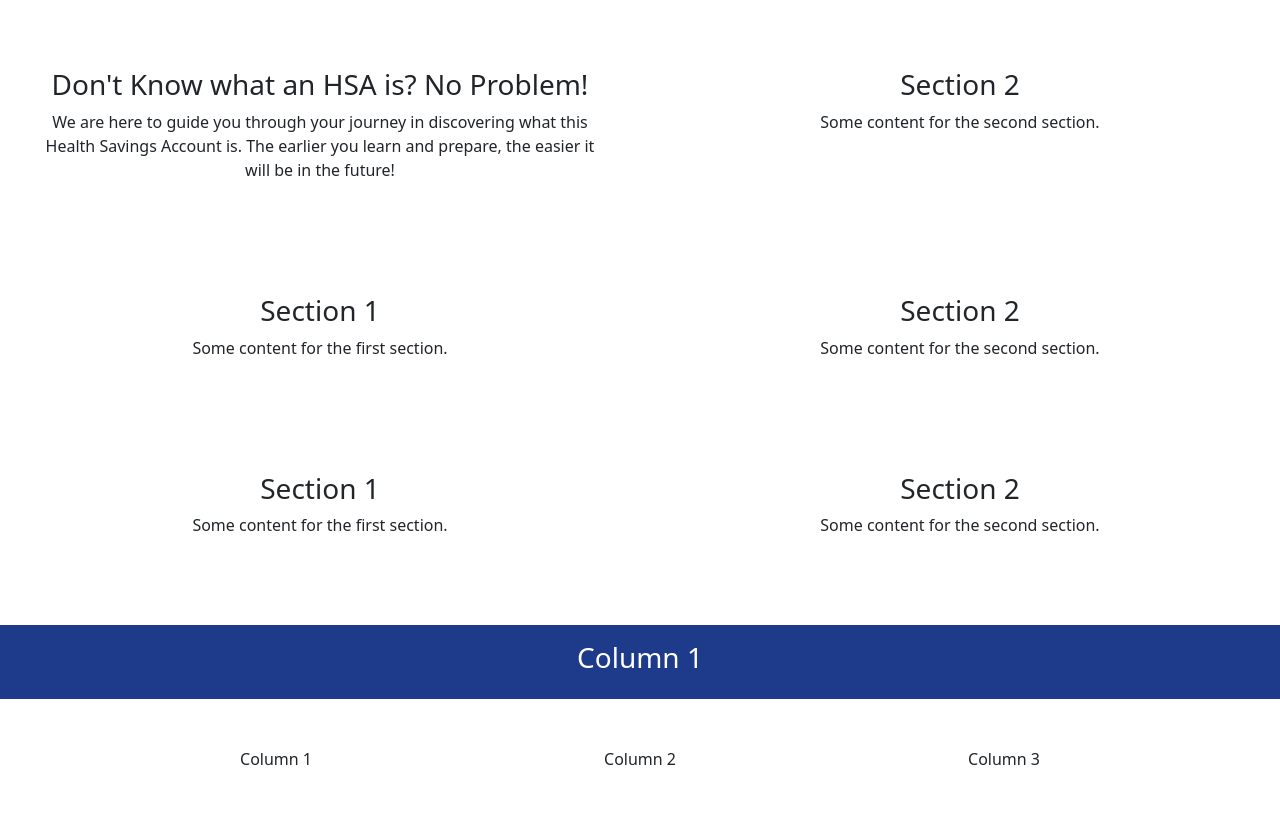
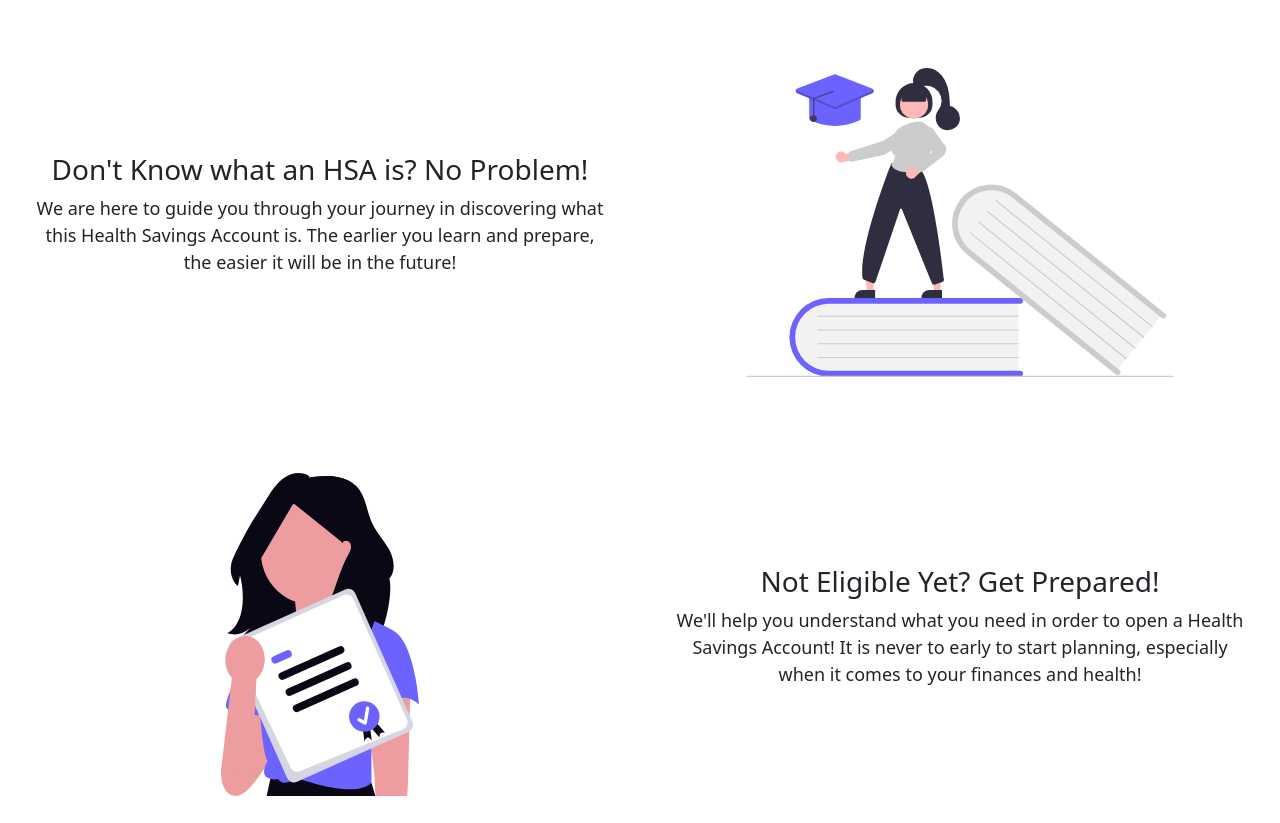
Before and after one commit to josevigil298/HSA-Project-Informatics172, a website: page index.html in a window 1280 px wide. Shown: the part 340-1163 px from the top of the page. Drawn offline with nearby package versions, Linux system fonts and the light colour scheme.

Commit message:
Starting the onboarding screens.

```diff
--- a/css/index.css
+++ b/css/index.css
@@ -11,7 +11,53 @@ body{
     font-weight: 600;
 }
 
+#navButton{
+    background-color: #2563eb;
+}
+
+#heroButton{
+    background-color: #2563eb;
+    border-style: solid;
+}
+
+
 .second-section{
     background-color: #1E3A8A;
-    color: white
+    color: white;
+    min-height: 30vh;
+    display: flex;
+    align-items: center;
 }
+
+.percentage{
+    font-weight: bold;
+}
+
+
+.responsive-img-1{
+    max-width: 75%;
+    height: auto;
+    display: block;
+    margin: 0 auto;
+}
+
+
+.responsive-img-2{
+    max-width: 35%;
+    height: auto;
+    display: block;
+    margin: 0 auto;
+}
+
+.responsive-img-3{
+    max-width: 75%;
+    height: auto;
+    display: block;
+    margin: 0 auto;
+}
+
+
+
+.Section-Text{
+    font-size: large;
+}
--- a/index.html
+++ b/index.html
@@ -32,62 +32,65 @@
                 </div>
 
                 <div class="my-5">
-                    <div class ="row">
+                    <div class ="row align-items-center">
                         <!--First Section-->
-                        <div class="col-md-6 mb-4 mb-md-0">
-                            <div class="p-4 rounded h-100 text-center">
+                        <div class="col-md-6 order-2 order-md-1 mb-4 mb-md-0">
+                            <div class="content-container p-4 rounded h-100 text-center">
                                 <h3>Don't Know what an HSA is? No Problem!</h3>
-                                <p>We are here to guide you through your journey in discovering what this Health Savings Account is.
+                                <p class="Section-Text">We are here to guide you through your journey in discovering what this Health Savings Account is.
                                     The earlier you learn and prepare, the easier it will be in the future!
                                 </p>
                             </div>
                         </div>
 
                         <!-- Second Section -->
-                        <div class="col-md-6">
+                        <div class="col-md-6 order-1 order-md-2">
                             <div class="p-4 rounded h-100 text-center">
-                                <h3>Section 2</h3>
-                                <p>Some content for the second section.</p>
+                                <img src = "img/undraw_education_3vwh.svg" alt = "Women standing on a book reaching for a graduation cap."
+                                class = "responsive-img-1">
                             </div>
                         </div>
                     </div>
                 </div>
 
                 <div class="my-5">
-                    <div class ="row">
+                    <div class ="row align-items-center">
                         <!--First Section-->
                         <div class="col-md-6 mb-4 mb-md-0">
                             <div class="p-4 rounded h-100 text-center">
-                                <h3>Section 1</h3>
-                                <p>Some content for the first section.</p>
+                                <img src = "img/undraw_certificate_cqps.svg" alt = "Women holding a certficate." class = "responsive-img-2">
                             </div>
                         </div>
 
                         <!-- Second Section -->
                         <div class="col-md-6">
-                            <div class="p-4 rounded h-100 text-center">
-                                <h3>Section 2</h3>
-                                <p>Some content for the second section.</p>
+                            <div class="content-container p-4 rounded h-100 text-center">
+                                <h3>Not Eligible Yet? Get Prepared!</h3>
+                                <p class="Section-Text">
+                                    We'll help you understand what you need in order to open a Health Savings Account!
+                                    It is never to early to start planning, especially when it comes to your finances and health!
+                                </p>
                             </div>
                         </div>
                     </div>
                 </div>
 
                 <div class="my-5">
-                    <div class ="row">
+                    <div class ="row align-items-center">
                         <!--First Section-->
-                        <div class="col-md-6 mb-4 mb-md-0">
-                            <div class="p-4 rounded h-100 text-center">
-                                <h3>Section 1</h3>
-                                <p>Some content for the first section.</p>
+                        <div class="col-md-6 order-2 order-md-1 mb-4 mb-md-0">
+                            <div class="content-container p-4 rounded h-100 text-center">
+                                <h3>Personalized to your situation!</h3>
+                                <p class="Section-Text">Your path is unique! We will help you create a personalized checklist, and even provide you with
+                                    resources along the way.
+                                </p>
                             </div>
                         </div>
 
                         <!-- Second Section -->
-                        <div class="col-md-6">
+                        <div class="col-md-6 order-1 order-md-2">
                             <div class="p-4 rounded h-100 text-center">
-                                <h3>Section 2</h3>
-                                <p>Some content for the second section.</p>
+                                <img src = "img/undraw_to-do-list_o3jf.svg" alt = "Person looking at her checklist" class="responsive-img-3">
                             </div>
                         </div>
                     </div>
@@ -100,8 +103,11 @@
         <section class = "second-section">
             <div class = "container">
                 <div class="row">
-                    <div class = "col-6 mx-auto p-3 text-center">
-                        <h3>Column 1</h3>
+                    <div class = "mx-auto p-3 text-center">
+                        <h2 class = "percentage">50%</h2>
+                        <h3>of surveyed college students reported that they lacked confidence
+                            in financial decisions.
+                        </h3>
                     </div>
                 </div>
             </div>
@@ -111,20 +117,33 @@
             <div class="container">
                 <div class="row p-4">
                     <div class="col-md">
-                        <div class="p-4 rounded text-center">
-                            Column 1
+                        <div class="p-4 rounded">
+                            <p>
+                                We'll begin with small lessons and learning checks to get you situated with the topic of Health Savings Accounts,
+                                and other related topics.
+                            </p>
                         </div>
                     </div>
 
                     <div class="col-md">
-                        <div class="p-4 rounded text-center">
-                            Column 2
+                        <div class="p-4 rounded">
+                            <p>
+                                Lorem ipsum dolor sit amet consectetur adipiscing elit. Quisque faucibus ex sapien vitae pellentesque sem placerat.
+                                In id cursus mi pretium tellus duis convallis. Tempus leo eu aenean sed diam urna tempor. Pulvinar vivamus fringilla
+                                lacus nec metus bibendum egestas. Iaculis massa nisl malesuada lacinia integer nunc posuere. Ut hendrerit semper vel
+                                class aptent taciti sociosqu. Ad litora torquent per conubia nostra inceptos himenaeos.
+                            </p>
                         </div>
                     </div>
 
                     <div class="col-md">
-                        <div class="p-4 rounded text-center">
-                            Column 3
+                        <div class="p-4 rounded">
+                            <p>
+                                Lorem ipsum dolor sit amet consectetur adipiscing elit. Quisque faucibus ex sapien vitae pellentesque sem placerat.
+                                In id cursus mi pretium tellus duis convallis. Tempus leo eu aenean sed diam urna tempor. Pulvinar vivamus fringilla
+                                lacus nec metus bibendum egestas. Iaculis massa nisl malesuada lacinia integer nunc posuere. Ut hendrerit semper vel
+                                class aptent taciti sociosqu. Ad litora torquent per conubia nostra inceptos himenaeos.
+                            </p>
                         </div>
                     </div>
                 </div>
```
Also changed, not shown: Onboarding/Onboarding.html (added), img/undraw_certificate_cqps.svg (added), img/undraw_education_3vwh.svg (added), img/undraw_to-do-list_o3jf.svg (added), 1 other file.
